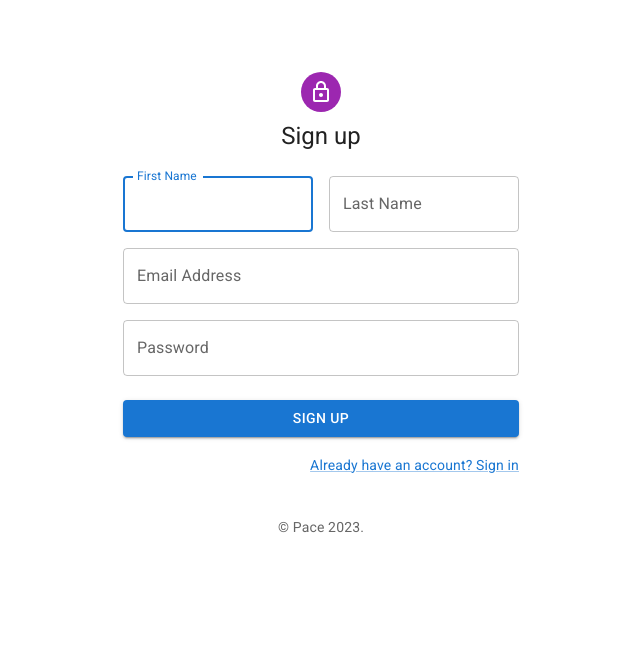
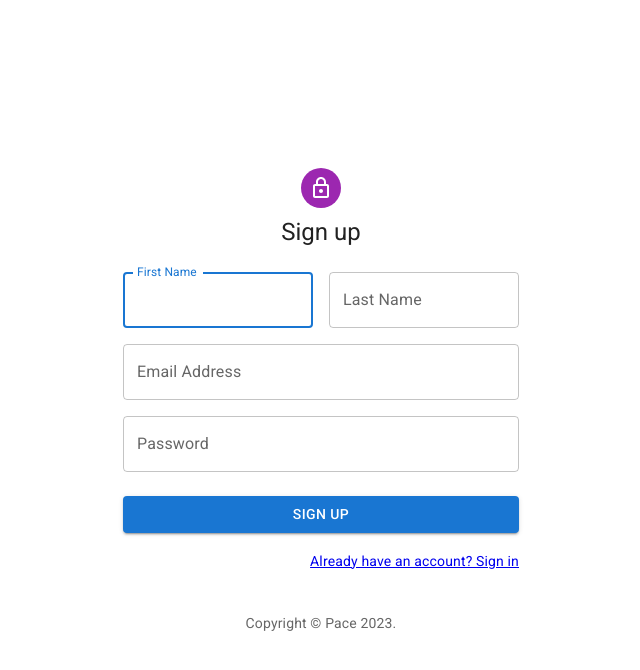
Before and after one commit to Sandy8172/Dashboard, a React (Create React App) app: page /signup in a window 1280 px wide. Shown: the top 670 px of the page, without its empty margins (319-959 px from the left). Built offline with nearby package versions, Linux system fonts and the light colour scheme.

Commit message:
some navigation fixes

```diff
--- a/src/components/signIn&signUp/SignIn.js
+++ b/src/components/signIn&signUp/SignIn.js
@@ -1,10 +1,9 @@
-import React, { useEffect } from "react";
+import React from "react";
 import {
   Avatar,
   Button,
   CssBaseline,
   TextField,
-  Link,
   Grid,
   Box,
   Typography,
@@ -13,7 +12,7 @@ import {
 import LockOutlinedIcon from "@mui/icons-material/LockOutlined";
 import { createTheme, ThemeProvider } from "@mui/material/styles";
 import axios from "axios";
-import { useNavigate } from "react-router-dom";
+import { useNavigate, Link } from "react-router-dom";
 
 const defaultTheme = createTheme();
 
@@ -90,7 +89,10 @@ const SignIn = () => {
               Sign In
             </Button>
             <Grid item>
-              <Link href="/signup" variant="body2">
+              <Link
+                style={{fontSize:"14px" }}
+                to={"/signup"}
+              >
                 {"Don't have an account? Sign Up"}
               </Link>
             </Grid>
--- a/src/components/signIn&signUp/SignUp.js
+++ b/src/components/signIn&signUp/SignUp.js
@@ -4,7 +4,6 @@ import {
   Button,
   CssBaseline,
   TextField,
-  Link,
   Grid,
   Box,
   Typography,
@@ -13,7 +12,7 @@ import {
 import { LockOutlined as LockOutlinedIcon } from "@mui/icons-material";
 import { createTheme, ThemeProvider } from "@mui/material/styles";
 import axios from "axios";
-import { useNavigate } from "react-router-dom";
+import { useNavigate,Link } from "react-router-dom";
 
 const defaultTheme = createTheme();
 
@@ -52,7 +51,7 @@ const SignUp = () => {
         <CssBaseline />
         <Box
           sx={{
-            marginTop: 8,
+            marginTop: 20,
             display: "flex",
             flexDirection: "column",
             alignItems: "center",
@@ -129,7 +128,7 @@ const SignUp = () => {
             </Button>
             <Grid container justifyContent="flex-end">
               <Grid item>
-                <Link href="/" variant="body2">
+                <Link style={{fontSize:"14px" }} to={"/"} >
                   Already have an account? Sign in
                 </Link>
               </Grid>
@@ -142,7 +141,7 @@ const SignUp = () => {
           align="center"
           sx={{ mt: 5 }}
         >
-          {"© "}
+         {"Copyright © "}
           Pace {new Date().getFullYear()}
           {"."}
         </Typography>
```
